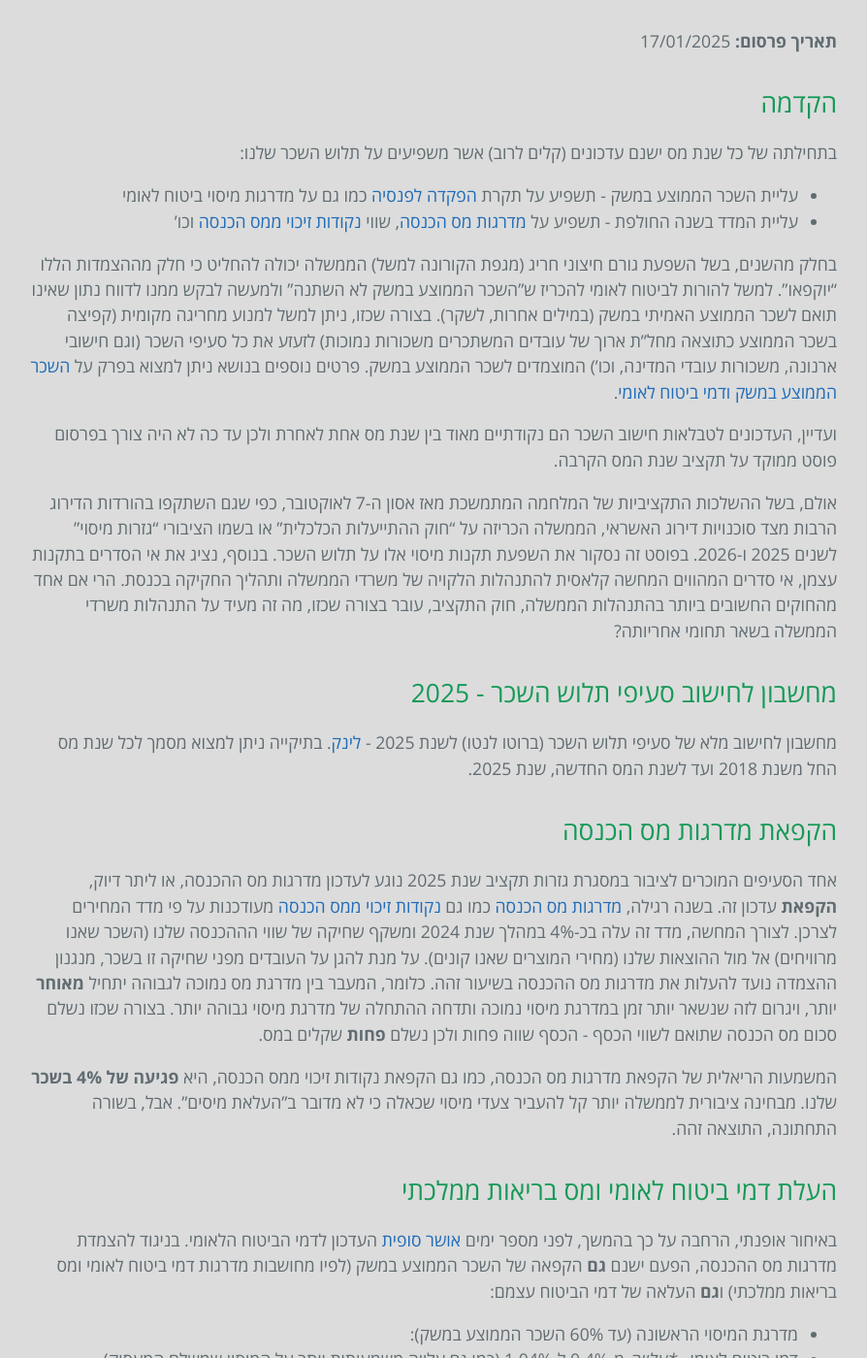
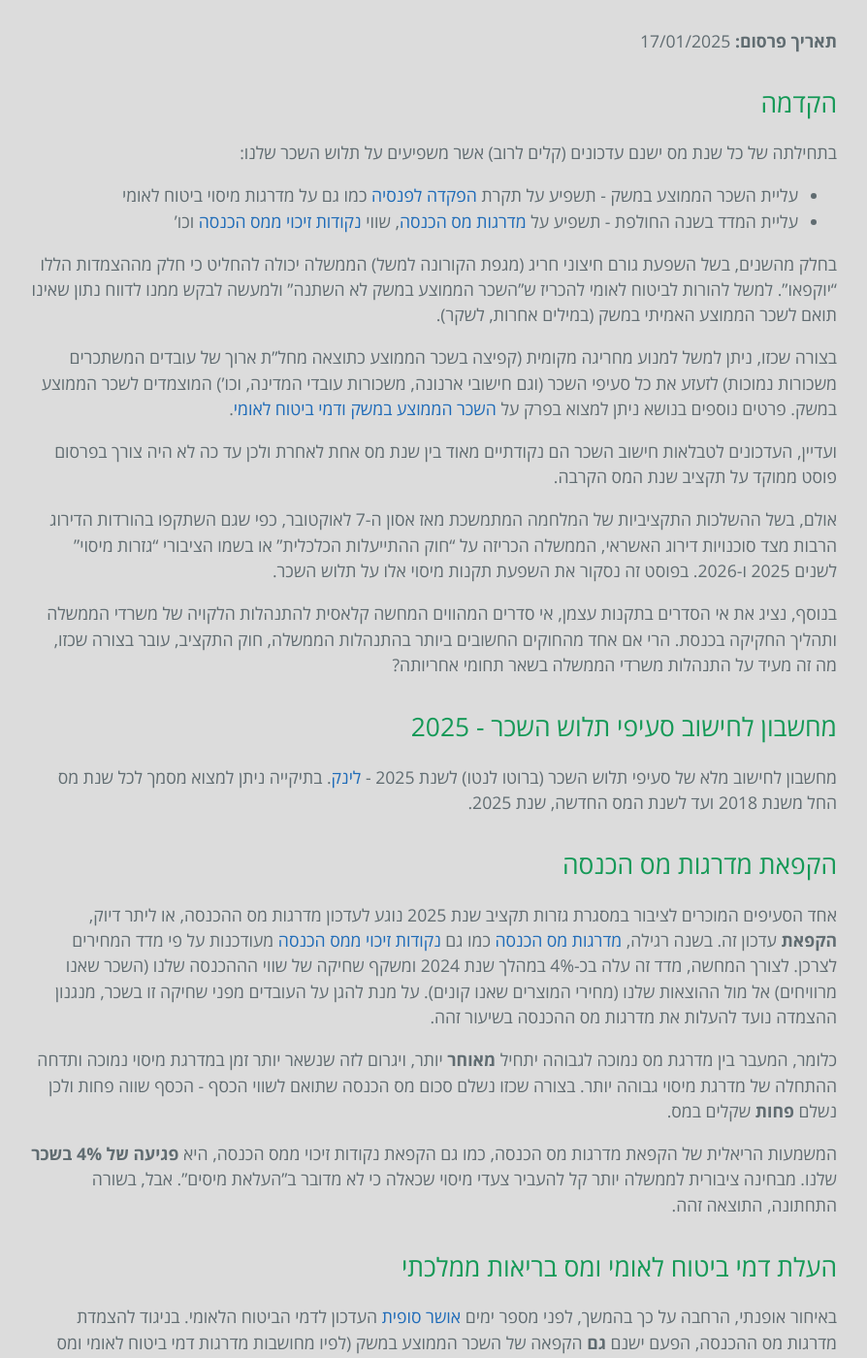
Before and after one commit to eyalitki/payslip101, a Jekyll site: the page built from docs/_posts/2025-01-17-גזרות-תקציב-2025.markdown, in a window 1280 px wide and 1400 px high, scrolled down 376 px. Shown: the whole window at 97% size, without its empty margins (193-1087 px from the left). Built offline with Jekyll 4.4.1, drawn with Linux system fonts in a browser that asks for light colours; some of the changed text lies outside the part shown.

```diff
--- a/docs/_posts/2025-01-17-גזרות-תקציב-2025.markdown
+++ b/docs/_posts/2025-01-17-גזרות-תקציב-2025.markdown
@@ -14,18 +14,24 @@ permalink: /post/:title/
 * עליית השכר הממוצע במשק - תשפיע על תקרת [הפקדה לפנסיה](../על-פנסיה-וזיכוי-המס-החבוי/) כמו גם על מדרגות מיסוי ביטוח לאומי
 * עליית המדד בשנה החולפת - תשפיע על [מדרגות מס הכנסה](../מדרגות-מס-הכנסה/), שווי [נקודות זיכוי ממס הכנסה](../נקודות-זיכוי-ממס-הכנסה/) וכו'
 
-בחלק מהשנים, בשל השפעת גורם חיצוני חריג (מגפת הקורונה למשל) הממשלה יכולה להחליט כי חלק מההצמדות הללו "יוקפאו". למשל להורות לביטוח לאומי להכריז ש"השכר הממוצע במשק לא השתנה" ולמעשה לבקש ממנו לדווח נתון שאינו תואם לשכר הממוצע האמיתי במשק (במילים אחרות, לשקר). בצורה שכזו, ניתן למשל למנוע מחריגה מקומית (קפיצה בשכר הממוצע כתוצאה מחל"ת ארוך של עובדים המשתכרים משכורות נמוכות) לזעזע את כל סעיפי השכר (וגם חישובי ארנונה, משכורות עובדי המדינה, וכו') המוצמדים לשכר הממוצע במשק. פרטים נוספים בנושא ניתן למצוא בפרק על [השכר הממוצע במשק ודמי ביטוח לאומי](../מס-הכנסה-ממאדים-וביטוח-לאומי-מנוגה/).
+בחלק מהשנים, בשל השפעת גורם חיצוני חריג (מגפת הקורונה למשל) הממשלה יכולה להחליט כי חלק מההצמדות הללו "יוקפאו". למשל להורות לביטוח לאומי להכריז ש"השכר הממוצע במשק לא השתנה" ולמעשה לבקש ממנו לדווח נתון שאינו תואם לשכר הממוצע האמיתי במשק (במילים אחרות, לשקר).
+
+בצורה שכזו, ניתן למשל למנוע מחריגה מקומית (קפיצה בשכר הממוצע כתוצאה מחל"ת ארוך של עובדים המשתכרים משכורות נמוכות) לזעזע את כל סעיפי השכר (וגם חישובי ארנונה, משכורות עובדי המדינה, וכו') המוצמדים לשכר הממוצע במשק. פרטים נוספים בנושא ניתן למצוא בפרק על [השכר הממוצע במשק ודמי ביטוח לאומי](../מס-הכנסה-ממאדים-וביטוח-לאומי-מנוגה/).
 
 ועדיין, העדכונים לטבלאות חישוב השכר הם נקודתיים מאוד בין שנת מס אחת לאחרת ולכן עד כה לא היה צורך בפרסום פוסט ממוקד על תקציב שנת המס הקרבה.
 
-אולם, בשל ההשלכות התקציביות של המלחמה המתמשכת מאז אסון ה-7 לאוקטובר, כפי שגם השתקפו בהורדות הדירוג הרבות מצד סוכנויות דירוג האשראי, הממשלה הכריזה על "חוק ההתייעלות הכלכלית" או בשמו הציבורי "גזרות מיסוי" לשנים 2025 ו-2026. בפוסט זה נסקור את השפעת תקנות מיסוי אלו על תלוש השכר. בנוסף, נציג את אי הסדרים בתקנות עצמן, אי סדרים המהווים המחשה קלאסית להתנהלות הלקויה של משרדי הממשלה ותהליך החקיקה בכנסת. הרי אם אחד מהחוקים החשובים ביותר בהתנהלות הממשלה, חוק התקציב, עובר בצורה שכזו, מה זה מעיד על התנהלות משרדי הממשלה בשאר תחומי אחריותה?
+אולם, בשל ההשלכות התקציביות של המלחמה המתמשכת מאז אסון ה-7 לאוקטובר, כפי שגם השתקפו בהורדות הדירוג הרבות מצד סוכנויות דירוג האשראי, הממשלה הכריזה על "חוק ההתייעלות הכלכלית" או בשמו הציבורי "גזרות מיסוי" לשנים 2025 ו-2026. בפוסט זה נסקור את השפעת תקנות מיסוי אלו על תלוש השכר.
+
+בנוסף, נציג את אי הסדרים בתקנות עצמן, אי סדרים המהווים המחשה קלאסית להתנהלות הלקויה של משרדי הממשלה ותהליך החקיקה בכנסת. הרי אם אחד מהחוקים החשובים ביותר בהתנהלות הממשלה, חוק התקציב, עובר בצורה שכזו, מה זה מעיד על התנהלות משרדי הממשלה בשאר תחומי אחריותה?
 
 ## מחשבון לחישוב סעיפי תלוש השכר - 2025
 מחשבון לחישוב מלא של סעיפי תלוש השכר (ברוטו לנטו) לשנת 2025 - [לינק](https://drive.google.com/drive/folders/1JZmJg2pkD97mQ_fJOBcbuyMOiO_fFsCr). בתיקייה ניתן למצוא מסמך לכל שנת מס החל משנת 2018 ועד לשנת המס החדשה, שנת 2025.
 
 ## הקפאת מדרגות מס הכנסה
 
-אחד הסעיפים המוכרים לציבור במסגרת גזרות תקציב שנת 2025 נוגע לעדכון מדרגות מס ההכנסה, או ליתר דיוק, **הקפאת** עדכון זה. בשנה רגילה, [מדרגות מס הכנסה](../מדרגות-מס-הכנסה/) כמו גם [נקודות זיכוי ממס הכנסה](../נקודות-זיכוי-ממס-הכנסה/) מעודכנות על פי מדד המחירים לצרכן. לצורך המחשה, מדד זה עלה בכ-4% במהלך שנת 2024 ומשקף שחיקה של שווי הההכנסה שלנו (השכר שאנו מרוויחים) אל מול ההוצאות שלנו (מחירי המוצרים שאנו קונים). על מנת להגן על העובדים מפני שחיקה זו בשכר, מנגנון ההצמדה נועד להעלות את מדרגות מס ההכנסה בשיעור זהה. כלומר, המעבר בין מדרגת מס נמוכה לגבוהה יתחיל **מאוחר** יותר, ויגרום לזה שנשאר יותר זמן במדרגת מיסוי נמוכה ותדחה ההתחלה של מדרגת מיסוי גבוהה יותר. בצורה שכזו נשלם סכום מס הכנסה שתואם לשווי הכסף - הכסף שווה פחות ולכן נשלם **פחות** שקלים במס.
+אחד הסעיפים המוכרים לציבור במסגרת גזרות תקציב שנת 2025 נוגע לעדכון מדרגות מס ההכנסה, או ליתר דיוק, **הקפאת** עדכון זה. בשנה רגילה, [מדרגות מס הכנסה](../מדרגות-מס-הכנסה/) כמו גם [נקודות זיכוי ממס הכנסה](../נקודות-זיכוי-ממס-הכנסה/) מעודכנות על פי מדד המחירים לצרכן. לצורך המחשה, מדד זה עלה בכ-4% במהלך שנת 2024 ומשקף שחיקה של שווי הההכנסה שלנו (השכר שאנו מרוויחים) אל מול ההוצאות שלנו (מחירי המוצרים שאנו קונים). על מנת להגן על העובדים מפני שחיקה זו בשכר, מנגנון ההצמדה נועד להעלות את מדרגות מס ההכנסה בשיעור זהה.
+
+כלומר, המעבר בין מדרגת מס נמוכה לגבוהה יתחיל **מאוחר** יותר, ויגרום לזה שנשאר יותר זמן במדרגת מיסוי נמוכה ותדחה ההתחלה של מדרגת מיסוי גבוהה יותר. בצורה שכזו נשלם סכום מס הכנסה שתואם לשווי הכסף - הכסף שווה פחות ולכן נשלם **פחות** שקלים במס.
 
 המשמעות הריאלית של הקפאת מדרגות מס הכנסה, כמו גם הקפאת נקודות זיכוי ממס הכנסה, היא **פגיעה של 4% בשכר** שלנו. מבחינה ציבורית לממשלה יותר קל להעביר צעדי מיסוי שכאלה כי לא מדובר ב"העלאת מיסים". אבל, בשורה התחתונה, התוצאה זהה.
 
@@ -34,11 +40,11 @@ permalink: /post/:title/
 באיחור אופנתי, הרחבה על כך בהמשך, לפני מספר ימים [אושר סופית](https://www.ynet.co.il/economy/article/bkhkmhmvyg) העדכון לדמי הביטוח הלאומי. בניגוד להצמדת מדרגות מס ההכנסה, הפעם ישנם **גם** הקפאה של השכר הממוצע במשק (לפיו מחושבות מדרגות דמי ביטוח לאומי ומס בריאות ממלכתי) ו**גם** העלאה של דמי הביטוח עצמם:
 
 * מדרגת המיסוי הראשונה (עד 60% השכר הממוצע במשק):
- * דמי ביטוח לאומי - **עלייה* מ-0.4% ל-1.04% (כמו גם עלייה משמעותית יותר על המיסוי שמשלם המעסיק)
- * מס בריאות ממלכתי - **עלייה** מ-3.10% ל-3.23%
+  * דמי ביטוח לאומי - **עלייה** מ-0.4% ל-1.04% (כמו גם עלייה משמעותית יותר על המיסוי שמשלם המעסיק)
+  * מס בריאות ממלכתי - **עלייה** מ-3.10% ל-3.23%
 * מדרגת המיסוי השנייה (החל מ-60% השכר הממוצע במשק, ועד לתקרה):
- * דמי ביטוח לאומי - אין שינוי
- * מס בריאות ממלכתי - **עלייה** מ-5% ל-5.17%
+  * דמי ביטוח לאומי - אין שינוי
+  * מס בריאות ממלכתי - **עלייה** מ-5% ל-5.17%
 
 במקור הוחלט כי עליית דמי הביטוח הלאומי (בשיעור של 1.6%) תתחלק שווה בשווה בין העובד למעסיק (0.8% לכל צד), אך לבסוף ועדת העבודה והרווחה בכנסת החליטה "להתחשב בעובדים" ולחלק את העלייה ל-40% לעובדים ו-60% למעסיקים ([מקור](https://www.maariv.co.il/economy/israel/article-1158199)). נדיבות זו מצד ועדת העבודה והרווחה שווה לעובדים לכל היותר 7.5 ש"ח נטו בחודש.
 
@@ -46,7 +52,9 @@ permalink: /post/:title/
  * עובד שמשכורתו לדמי ביטוח לאומי היא 10,000 ש"ח בחודש - עליית מיסוי של כ- 62 ש"ח בחודש.
  * עובדת שמשכורתה לדמי ביטוח לאומי היא 50,000 ש"ח בחודש (קצת מעל התקרה) - עליית מיסוי של כ-130 ש"ח בחודש.
 
-כפי שמשתקף בצורה ישירה בדוגמא, דווקא העובדים החלשים במשק יושפעו יותר (באחוזים) מההעלאות הנ"ל, ואילו העובדים החזקים יותר במשק יושפעו (שקלית) לכל היותר בערך פי 2 מהעובד החציוני במשק. עבורם, מדובר בהשפעה שקלית שהיא "מכה קלה בכנף". ישנן 4 סיבות עיקריות לאנומליה זו:
+כפי שמשתקף בצורה ישירה בדוגמא, דווקא **העובדים החלשים במשק יושפעו יותר** (באחוזים) מההעלאות הנ"ל, ואילו העובדים החזקים יותר במשק יושפעו (שקלית) לכל היותר בערך פי 2 מהעובד החציוני במשק. עבורם, מדובר בהשפעה שקלית שהיא "מכה קלה בכנף".
+
+ישנן 4 סיבות עיקריות לאנומליה זו:
 * העלאת דמי מס בריאות ממלכתי היא זניחה יחסית, ואילו העלייה המרכזית היא בדמי ביטוח לאומי
 * העלת דמי ביטוח לאומי חלה **רק** על המדרגה הנמוכה יותר (עד 60% מהשכר הממוצע במשק) ולכן עובד שמשכורתו מעל מדרגה זו יושפע לכל היותר בכ-48 ש"ח, לא משנה כמה גבוהה תהיה משכורתו
 * ישנה תקרה לחישוב דמי ביטוח לאומי ומס בריאות ממלכתי, ולכן כל עדכון מיסוי ישפיע רק עד שכר של 49,030 ש"ח בחודש ובהגדרה לא ישפיע מעבר לכך
@@ -67,7 +75,9 @@ permalink: /post/:title/
 
 ואחרי שאמרנו את כל זה, המיסוי הוא על **רווח הון (ברוטו)** ולא על הכסף שייכנס לחשבון הבנק (נטו). התרחיש הסביר הוא שלא מדובר בעובדת שפרשה לגמלאות ומוכרת כעת מניות, אלא על עובדת המשתכרת שכר גבוה (מגיעה לתקרת יסף או קרוב לכך) ואז מוכרת מניות (שהרוויחו תשואה לאורך שנים). במצב שכזה, מכירת המניות בכל מקרה הייתה חשופה למס של 28% (די גבוה) וכעת תעלה ל-30%. המשמעות היא שאם העובדת מוכרת מניות ולא מעוניית לשלם את המס החדש, הרי שהיא מוגבלת למכירה **שנתית** של מניות בשיעור נטו של 519,523 ש"ח. מכל שקל נוסף כבר ילקחו 30 אגורות מס.
 
-המדינה למעשה באה ואומרת לאזרחים באחוזונים העליונים, תבחרו אם נטל המס עליכם יעלה ב-2% נוספים (מעבר ל"מס העשירים" הקיים) או שתגבילו את ההכנסה נטו ממניות לסכום שנתי של קצת מעל 500,000 ש"ח בחודש, ותפזרו את מכירת המניות שלכם על פני יותר שנים. לדוגמא, רווח של 3 מיליון ש"ח במניות ייאלץ "לחכות" 6 שנים של מכירה הדרגתית. הרשו לי לשער שהמיסוי מסעיף זה יניב למדינה פחות מאשר תכננה ובסה"כ יעודד משקיעים לפזר את מכירת המניות שלהם (ולמעשה להישאר מושקעים בשוק ליותר זמן).
+המדינה למעשה באה ואומרת לאזרחים באחוזונים העליונים, תבחרו אם נטל המס עליכם יעלה ב-2% נוספים (מעבר ל"מס העשירים" הקיים) או שתגבילו את ההכנסה נטו ממניות לסכום שנתי של קצת מעל 500,000 ש"ח בחודש, ותפזרו את מכירת המניות שלכם על פני יותר שנים. לדוגמא, רווח של 3 מיליון ש"ח במניות ייאלץ "לחכות" 6 שנים של מכירה הדרגתית.
+
+הרשו לי לשער שהמיסוי מסעיף זה יניב למדינה פחות מאשר תכננה ובסה"כ יעודד משקיעים לפזר את מכירת המניות שלהם (ולמעשה להישאר מושקעים בשוק ליותר זמן).
 
 ## סעיפי מיסוי נוספים
 
@@ -94,7 +104,9 @@ permalink: /post/:title/
 בבואי לעבור על לוח העזר שפרסם משרד האוצר (בשעה טובה באמצע חודש ינואר ולא חס וחלילה בתחילת שנת המס או סוף שנת המס הקודמת), הופתעתי לראות את הציטוט הבא (ההדגשות שלי):
 
 "
+
 לתשומת הלב, עקב תיקון 244 לחוק הביטוח הלאומי (תיקון 244 והוראת שעה), התשפ"ד-2024, ובשונה משנים קודמות, בשנת 2025 פרסם המוסד לביטוח לאומי **שני** סכומים לעניין המונח "השכר הממוצע במשק": האחד לעניין דמי הביטוח בגובה 12,536 ש"ח והשני לעניין גמלאות בגובה 13,316 ש"ח. עם זאת, לצד התיקון האמור, **לא** נערך תיקון בפקודת מס הכנסה לעניין המונח "השכר הממוצע במשק", כהגדרתו בסעיף 3(ה3)(2) לפקודה. לאור זאת ולנוכח אי הבהירות, הוחלט לנקוט בפרשנות מטיבה כך, שביחס לשנת המס 2025 "השכר הממוצע במשק" יהיה כמפורט להלן: ...
+
 "
 
 או בקיצור, המחוקקים שכחו לבדוק את השפעות סעיפי החקיקה שהעבירו (אשר שרובם עברו ביום החקיקה האחרון לשנת 2024, ממש בדקה האחרונה) ויצא ש"נכשלה האינטגרציה" בין ביטוח לאומי ומס הכנסה.
@@ -113,7 +125,7 @@ permalink: /post/:title/
 * תקרת השכר לפנסיה - כנ"ל
 * תקרת פטור ממס על הפקדות מעסיק לקרן פיצויים - כנ"ל
 
-לצורך המחשה, השווי של העלאת הפטור ממיסוי על הפרשות מעסיק לקרן הפיצויים (לעובד שמשכורתו למס הכנסה היא 50,000 ש"ח בחודש) היא רווח של 1,300 ש"ח נטו בשנה. וזה סעיף אחד מבין הרשימה שלמעלה. כלומר, עבור עובדים המשתכרים כ-46,000 ש"ח בחודש (משכורת למס הכנסה היא כ-50,000 ש"ח בחודש), ההחלטה של איזה שכר ממוצע ישמש את מס הכנסה נותנת הקלת מיסוי שמבטלת את **כל** העלאות המיסוי של ביטוח לאומי ומס בריאות ממלכתי.
+לצורך המחשה, השווי של העלאת הפטור ממיסוי על הפרשות מעסיק לקרן הפיצויים (לעובד שמשכורתו למס הכנסה היא 50,000 ש"ח בחודש) היא **רווח** של 1,300 ש"ח נטו בשנה. וזה סעיף אחד מבין הרשימה שלמעלה. כלומר, עבור עובדים המשתכרים כ-46,000 ש"ח בחודש (משכורת למס הכנסה היא כ-50,000 ש"ח בחודש), ההחלטה של איזה שכר ממוצע ישמש את מס הכנסה נותנת הקלת מיסוי שמבטלת את **כל** העלאות המיסוי של ביטוח לאומי ומס בריאות ממלכתי.
 
 לא רק שהמילה היחידה לתיאור ההתנהלות הזו מצד המחוקקים היא "חלם", הרי שבשורה התחתונה היא גרמה ל**החטאת מטרות גזרות התקציב**. מדרגות מס הכנסה לא הוצמדו למדד, על מנת שהכנסות המדינה ממיסים יעלו. אבל, דווקא מדרגות הפטור ממס **כן** הוצמדו למדד, משום שבין שני נתוני השכר הממוצע במשק, נבחר הנתון שמטיב עם העובדים. הרשו לי להניח שההחלטה של איזה שכר ממוצע במשק ישמש לחישוב מס הכנסה לא זכתה לאותה תשומת לב כמו כל דיוני הכנסת על העלאת דמי הביטוח הלאומי. אולם, עבור המשתכרים משכורות גבוהות, ההשפעה של שתיהן שקולה ומבטלת אחת את השנייה.
 
```
Also changed, not shown: other parts of docs/_posts/2025-01-17-גזרות-תקציב-2025.markdown (+1 -1 lines).
